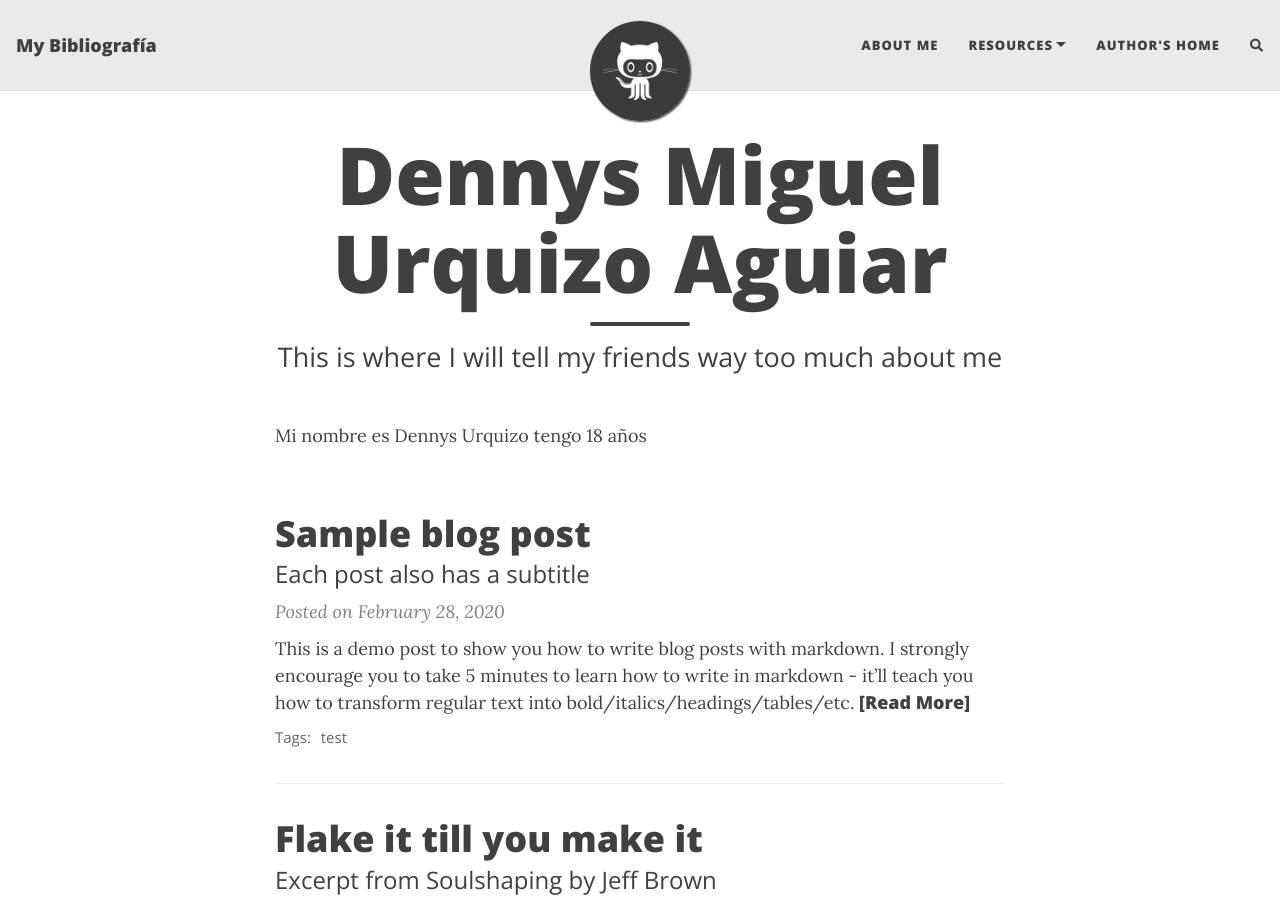
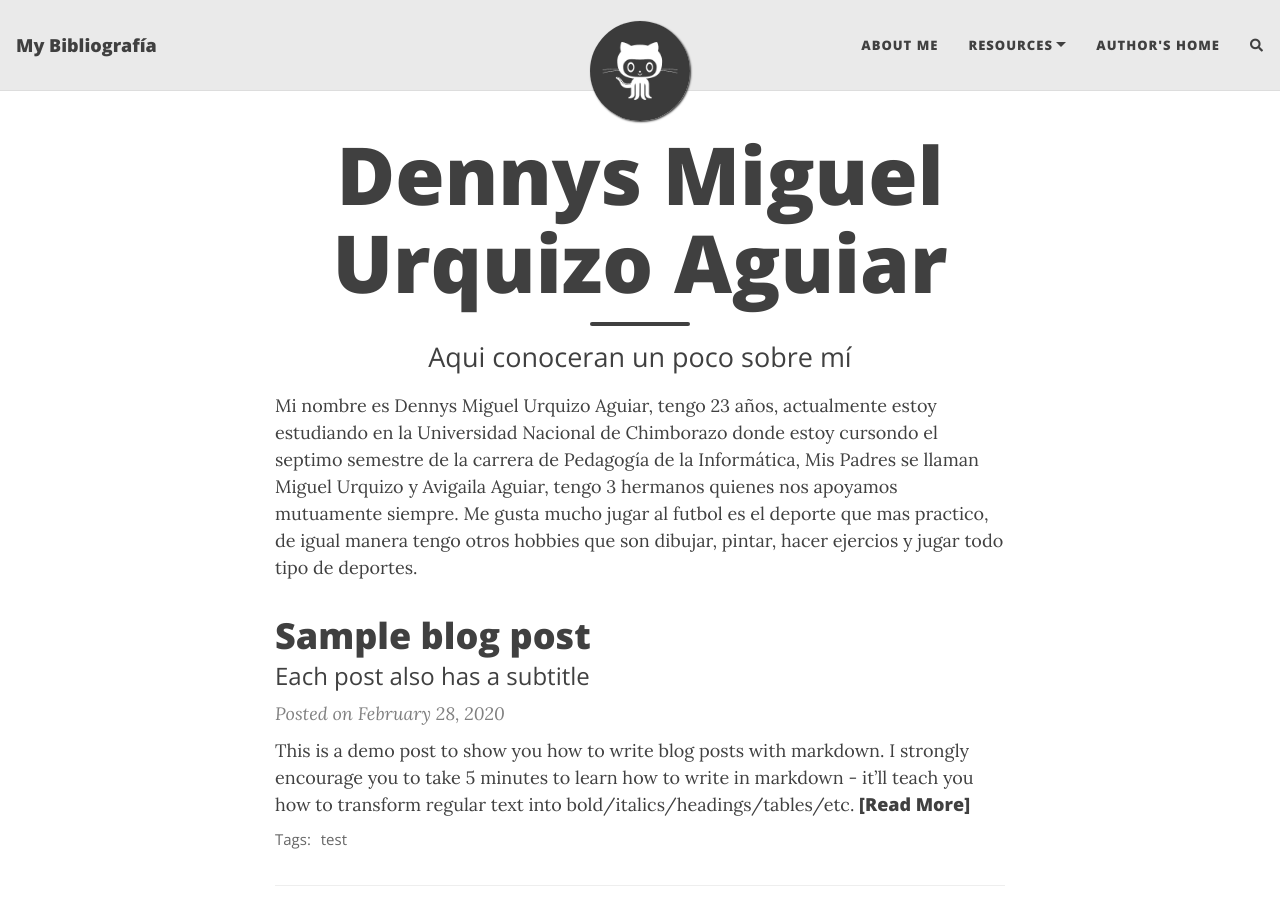
Before and after one commit to DennUrq/DennUrq.github.io, a Jekyll site: the page built from index.html, in a window 1280 px wide and 900 px high. Built offline with Jekyll 4.4.1, drawn with Linux system fonts in a browser that asks for light colours; nearby versions of some CDN libraries; the list of posts is cut into pages by our own code; comment, search, counter and statistics services are not loaded.

Commit message:
Update index.html

```diff
--- a/index.html
+++ b/index.html
@@ -1,7 +1,9 @@
 ---
 layout: home
 title: Dennys Miguel Urquizo Aguiar
-subtitle: This is where I will tell my friends way too much about me
+subtitle: Aqui conoceran un poco sobre mí
 ---
 
-<p> Mi nombre es Dennys Urquizo tengo 18 años <p>
+Mi nombre es Dennys Miguel Urquizo Aguiar, tengo 23 años, actualmente estoy estudiando en la Universidad Nacional de Chimborazo donde estoy cursondo el septimo semestre de la carrera de Pedagogía de la Informática,
+    Mis Padres se llaman Miguel Urquizo y Avigaila Aguiar, tengo 3 hermanos quienes nos apoyamos mutuamente siempre.
+Me gusta mucho jugar al futbol es el deporte que mas practico, de igual manera tengo otros hobbies que son dibujar, pintar, hacer ejercios y jugar todo tipo de deportes.
```
